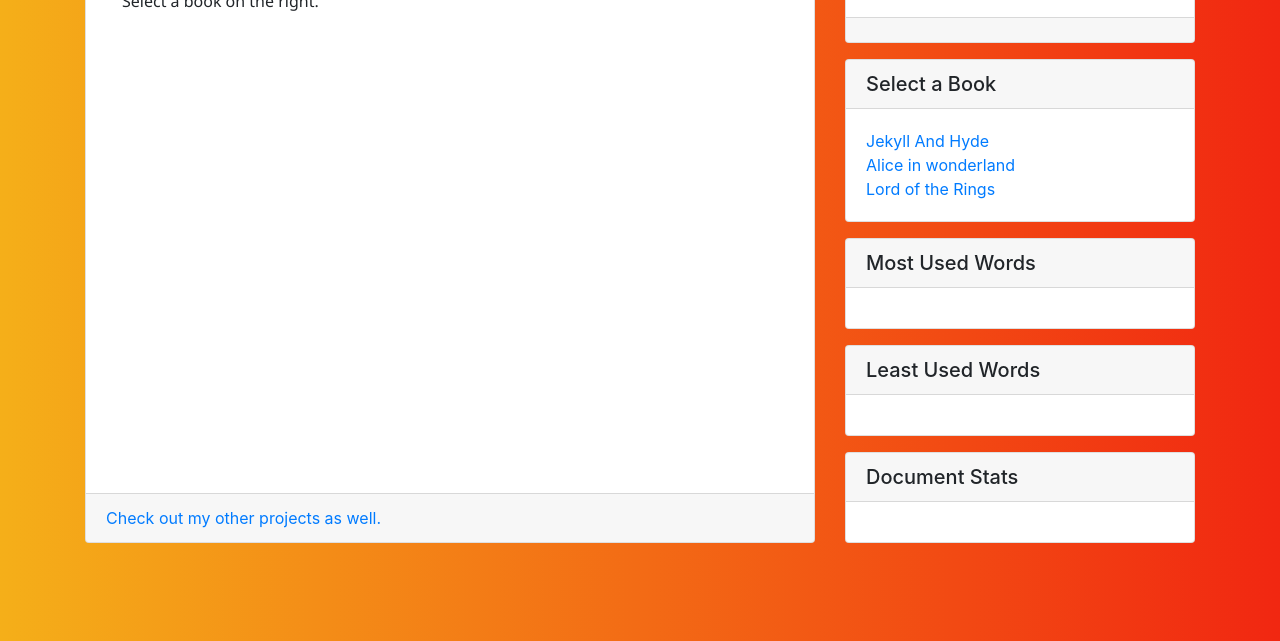
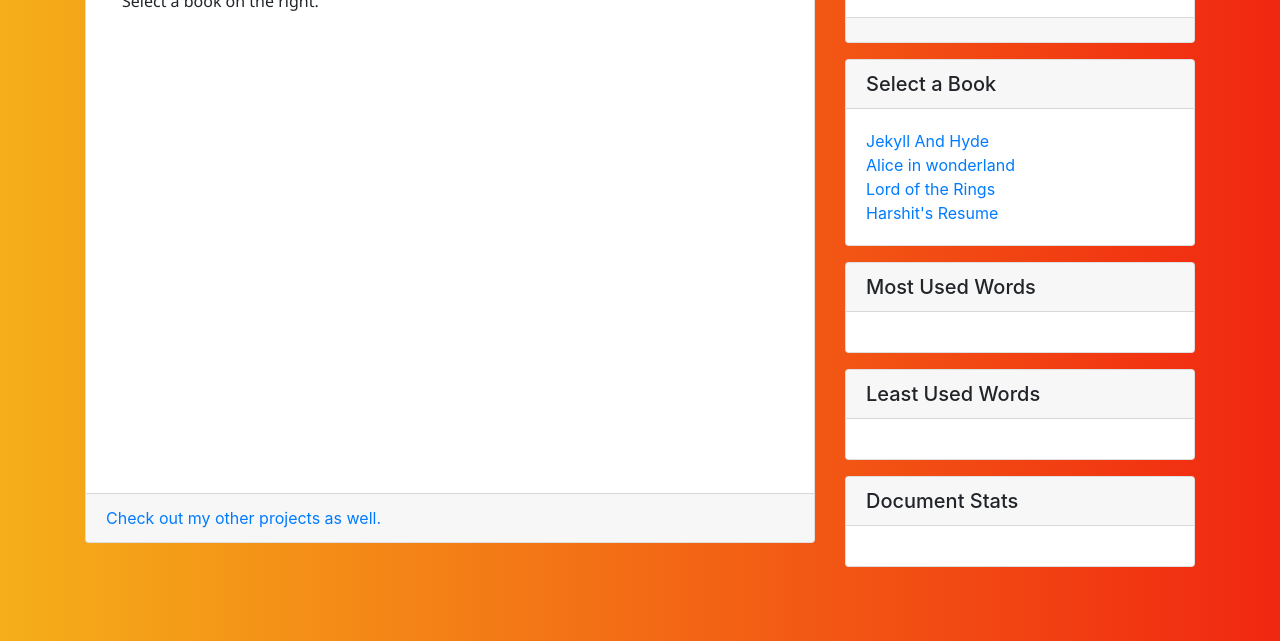
Before and after one commit to harshitjain-hj/bits-and-pieces, a plain HTML site: page index.html in a window 1280 px wide. Shown: the part 159-800 px from the top of the page. Drawn offline with nearby package versions, Linux system fonts and the light colour scheme.

Commit message:
Initial Project

```diff
--- a/index.html
+++ b/index.html
@@ -58,6 +58,7 @@
                                         <li><a href="#" onclick="loadBook('JekyllAndHyde.txt','Jekyll And Hyde ')">Jekyll And Hyde</a></li>
                                         <li><a href="#" onclick="loadBook('AliceInWonderland.txt','Alice in wonderland')">Alice in wonderland</a></li>
                                         <li><a href="#" onclick="loadBook('LOTR.txt','Lord of the Rings')">Lord of the Rings</a></li>
+                                        <li><a href="#" onclick="loadBook('Resume.txt','Harshit Resume')">Harshit's Resume</a></li>
                                     </ul>
                                 </div>
                             </div>
--- a/style.css
+++ b/style.css
@@ -1,7 +1,7 @@
 body {
     background: #f12711;  /* fallback for old browsers */
-background: -webkit-linear-gradient(to right, #f5af19, #f12711);  /* Chrome 10-25, Safari 5.1-6 */
-background: linear-gradient(to right, #f5af19, #f12711); /* W3C, IE 10+/ Edge, Firefox 16+, Chrome 26+, Opera 12+, Safari 7+ */
+    background: -webkit-linear-gradient(to right, #f5af19, #f12711);  /* Chrome 10-25, Safari 5.1-6 */
+    background: linear-gradient(to right, #f5af19, #f12711); /* W3C, IE 10+/ Edge, Firefox 16+, Chrome 26+, Opera 12+, Safari 7+ */
 
 }
 
```
